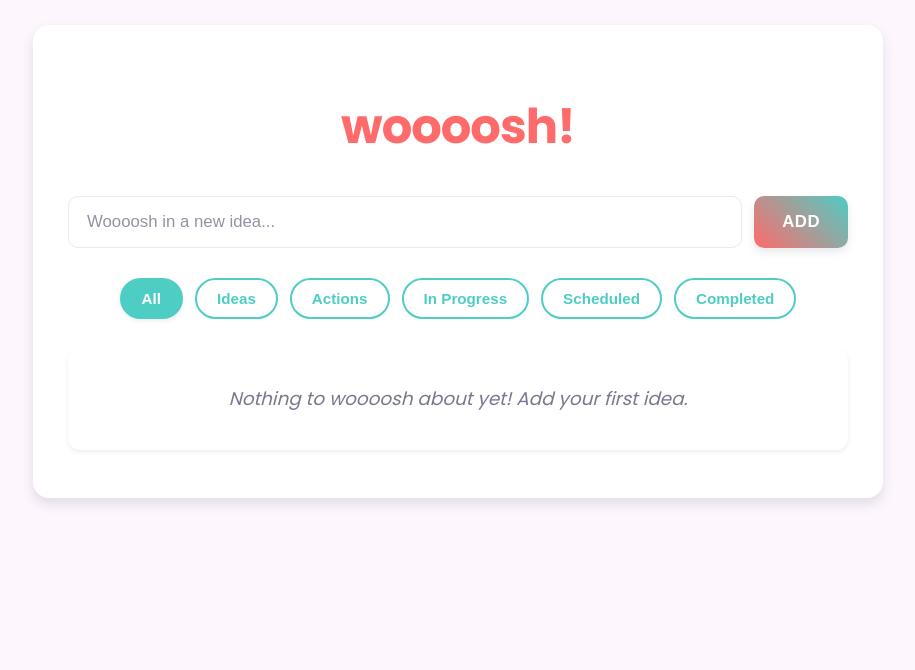
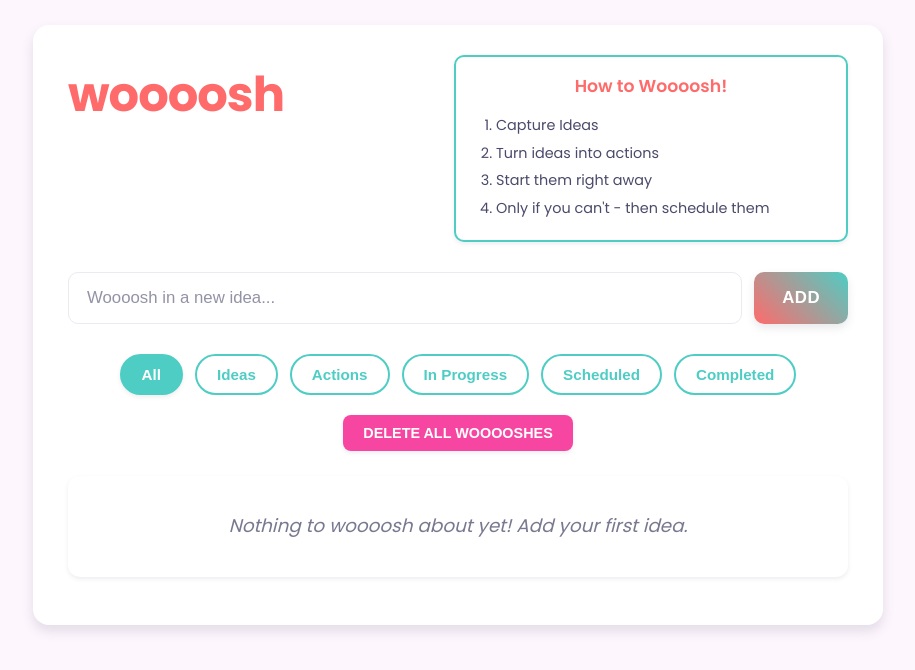
Before and after one commit to pranavbhatkhande/woooosh, a plain HTML site: page index.html in a window 1280 px wide. Shown: the whole page, without its empty margins (182-1097 px from the left). Drawn offline with Linux system fonts and the light colour scheme.

Commit message:
Update index.html
Description box added on how to use woooosh!

```diff
--- a/index.html
+++ b/index.html
@@ -5,33 +5,27 @@
     <meta name="viewport" content="width=device-width, initial-scale=1.0">
     <title>woooosh</title>
     <link href="https://fonts.googleapis.com/css2?family=Roboto:wght@400;500;700&family=Poppins:wght@400;500;600;700&display=swap" rel="stylesheet">
-    <link rel="manifest" href="manifest.json">
-   <style>
+    <link rel="manifest" href="./manifest.json">
+    <link rel="apple-touch-icon" href="./images/icon-192x192.png"> <style>
         :root {
-            /* Fun Color Palette */
-            --primary-bg: #FDF6FD; /* Very light lavender/pink */
+            /* Fun Color Palette (ensure these are defined) */
+            --primary-bg: #FDF6FD;
             --card-bg: #FFFFFF;
-            --primary-text: #4A4A6A; /* Dark, slightly desaturated purple */
-            --secondary-text: #787890; /* Lighter purple-grey */
-
-            --accent-main: #FF6B6B; /* Lively Coral */
-            --accent-main-hover: #FF4F4F; /* Darker Coral */
-
-            --accent-secondary: #4ECDC4; /* Bright Teal/Turquoise */
-            --accent-secondary-hover: #3AA9A1; /* Darker Teal */
-
+            --primary-text: #4A4A6A;
+            --secondary-text: #787890;
+            --accent-main: #FF6B6B;
+            --accent-main-hover: #FF4F4F;
+            --accent-secondary: #4ECDC4;
+            --accent-secondary-hover: #3AA9A1;
             --input-focus-border: var(--accent-main);
-            --danger-color: #F746A2; /* Bright Pink for danger */
+            --danger-color: #F746A2;
             --danger-hover: #D9006C;
-
-            /* Status Colors - Fun & Bright */
-            --status-idea: #FFD166;      /* Sunny Yellow */
-            --status-action: #06D6A0;    /* Bright Mint Green */
-            --status-inProgress: #118AB2;/* Strong Cerulean Blue */
-            --status-scheduled: #7F5AF0; /* Vibrant Violet */
-            --status-completed: #BFC0C0; /* Cool, light Grey */
-
-            --border-color: #EAEAF2; /* Light grey with a hint of purple */
+            --status-idea: #FFD166;
+            --status-action: #06D6A0;
+            --status-inProgress: #118AB2;
+            --status-scheduled: #7F5AF0;
+            --status-completed: #BFC0C0;
+            --border-color: #EAEAF2;
             --shadow-small: 0 2px 4px rgba(74,74,106,0.1);
             --shadow-medium: 0 4px 8px rgba(74,74,106,0.12);
             --shadow-large: 0 6px 12px rgba(74,74,106,0.15);
@@ -52,19 +46,75 @@
         .container {
             background-color: var(--card-bg);
             padding: 30px 35px;
-            border-radius: 16px; /* More rounded */
+            border-radius: 16px;
             box-shadow: var(--shadow-large);
             width: 100%;
-            max-width: 780px;
+            max-width: 780px; /* Or adjust if needed for new layout */
         }
 
-        h1 {
+        /* MODIFIED/NEW CSS for Header and How-to Box */
+        .header-area {
+            display: flex;
+            align-items: flex-start; /* Align items to the top */
+            justify-content: space-between;
+            gap: 20px;
+            margin-bottom: 30px;
+            flex-wrap: wrap; /* Allow wrapping */
+        }
+
+        .header-area h1 {
+            color: var(--accent-main);
+            margin-top: 0; /* Adjust if needed */
+            margin-bottom: 0; /* Remove bottom margin if header-area handles it */
+            font-weight: 700;
+            font-size: 3em;
+            letter-spacing: -1px;
+            flex-grow: 1; /* Allow title to take space */
+            min-width: 200px; /* Give title some minimum space */
+        }
+
+        .how-to-box {
+            border: 2px solid var(--accent-secondary);
+            border-radius: 10px;
+            padding: 15px 20px;
+            background-color: #fff;
+            flex-basis: 300px; /* Suggest a base width */
+            flex-grow: 1; /* Allow it to grow if space available */
+            max-width: 350px; /* But not too wide */
+            font-size: 0.9em;
+            box-shadow: var(--shadow-small);
+            color: var(--primary-text);
+        }
+
+        .how-to-box h3 {
+            margin-top: 0;
+            margin-bottom: 10px;
+            color: var(--accent-main);
+            font-size: 1.2em;
+            font-weight: 600;
             text-align: center;
-            color: var(--accent-main);
-            margin-bottom: 30px;
-            font-weight: 700;
-            font-size: 3em; /* Bigger and bolder */
-            letter-spacing: -1px;
+        }
+
+        .how-to-box ol {
+            padding-left: 20px;
+            margin-bottom: 0;
+        }
+
+        .how-to-box li {
+            margin-bottom: 6px;
+            line-height: 1.5;
+        }
+        /* END MODIFIED/NEW CSS */
+
+        /* ... (rest of your existing CSS: .input-area, .task-filters, #deleteAllButton, etc.) ... */
+        /* Ensure existing h1 styles are either removed or adjusted if they conflict with .header-area h1 */
+        h1 { /* This global h1 might need to be removed if .header-area h1 is specific enough */
+            /* text-align: center; */ /* Centering might look odd with side-by-side */
+            /* color: var(--accent-main); */
+            /* margin-bottom: 30px; */
+            /* font-weight: 700; */
+            /* font-size: 3em; */
+            /* letter-spacing: -1px; */
         }
 
         .input-area {
@@ -77,9 +127,8 @@
             flex-grow: 1;
             padding: 15px 18px;
             border: 1px solid var(--border-color);
-            border-radius: 10px; /* Rounded input */
+            border-radius: 10px;
             font-size: 1.05em;
-            transition: border-color 0.3s, box-shadow 0.3s;
         }
         .input-area input[type="text"]::placeholder {
             color: var(--secondary-text);
@@ -88,7 +137,7 @@
         .input-area input[type="text"]:focus {
             outline: none;
             border-color: var(--input-focus-border);
-            box-shadow: 0 0 0 3px rgba(255, 107, 107, 0.25); /* Coral focus ring */
+            box-shadow: 0 0 0 3px rgba(255, 107, 107, 0.25);
         }
 
         .input-area button {
@@ -112,7 +161,7 @@
         }
 
         .task-filters {
-            margin-bottom: 30px;
+            margin-bottom: 20px;
             display: flex;
             justify-content: center;
             flex-wrap: wrap;
@@ -124,7 +173,7 @@
             background-color: var(--card-bg);
             color: var(--accent-secondary);
             border: 2px solid var(--accent-secondary);
-            border-radius: 25px; /* Pill shape */
+            border-radius: 25px;
             cursor: pointer;
             font-size: 0.95em;
             font-weight: 600;
@@ -142,16 +191,34 @@
             box-shadow: var(--shadow-small);
         }
 
-        ul#taskList {
-            list-style-type: none;
-            padding: 0;
+        #deleteAllButton {
+            display: block;
+            margin: 15px auto 25px auto;
+            padding: 10px 20px;
+            background-color: var(--danger-color);
+            color: white;
+            border: none;
+            border-radius: 8px;
+            cursor: pointer;
+            font-size: 0.9em;
+            font-weight: 600;
+            text-transform: uppercase;
+            box-shadow: var(--shadow-small);
+            transition: background-color 0.3s, transform 0.2s;
         }
+
+        #deleteAllButton:hover {
+            background-color: var(--danger-hover);
+            transform: translateY(-2px);
+            box-shadow: var(--shadow-medium);
+        }
+
+        ul#taskList { list-style-type: none; padding: 0; }
 
         li.task-item {
             background-color: var(--card-bg);
             padding: 20px 22px;
-            border-left: 5px solid; /* Status indicator border */
-            border-color: var(--border-color); /* Default before status specific */
+            border-left: 5px solid var(--border-color);
             border-radius: 10px;
             margin-bottom: 18px;
             display: flex;
@@ -164,7 +231,6 @@
             box-shadow: var(--shadow-large);
             transform: translateY(-2px);
         }
-        /* Specific border colors for task items based on status */
         li.task-item.status-idea { border-left-color: var(--status-idea); }
         li.task-item.status-action { border-left-color: var(--status-action); }
         li.task-item.status-inProgress { border-left-color: var(--status-inProgress); }
@@ -180,7 +246,7 @@
 
         .task-text {
             flex-grow: 1;
-            font-size: 1.1em; /* Slightly larger task text */
+            font-size: 1.1em;
             color: var(--primary-text);
             word-break: break-word;
             line-height: 1.55;
@@ -210,7 +276,7 @@
             letter-spacing: 0.5px;
         }
 
-        .status-idea { background-color: var(--status-idea); color: #503E00; } /* Darker text for yellow */
+        .status-idea { background-color: var(--status-idea); color: #503E00; }
         .status-action { background-color: var(--status-action); }
         .status-inProgress { background-color: var(--status-inProgress); }
         .status-scheduled { background-color: var(--status-scheduled); }
@@ -229,7 +295,7 @@
         .task-actions button {
             padding: 9px 16px;
             border: none;
-            border-radius: 8px; /* Softer buttons */
+            border-radius: 8px;
             cursor: pointer;
             font-size: 0.9em;
             font-weight: 600;
@@ -245,9 +311,9 @@
             box-shadow: var(--shadow-medium);
         }
 
-        .task-actions .btn-edit { background-color: #FFAB00; /* Vivid Amber */ }
-        .task-actions .btn-save { background-color: #00C853; /* Vivid Green */ }
-        .task-actions .btn-actionize { background-color: #2979FF; /* Vivid Blue */ }
+        .task-actions .btn-edit { background-color: #FFAB00; }
+        .task-actions .btn-save { background-color: #00C853; }
+        .task-actions .btn-actionize { background-color: #2979FF; }
         .task-actions .btn-start { background-color: var(--status-inProgress); }
         .task-actions .btn-schedule { background-color: var(--status-scheduled); }
         .task-actions .btn-complete { background-color: var(--accent-secondary); }
@@ -268,7 +334,7 @@
             margin-top: 12px;
             align-items: center;
             padding: 12px;
-            background-color: #FDF6FD; /* Match primary bg or slightly different */
+            background-color: #FDF6FD;
             border-radius: 8px;
         }
         .schedule-input-area input[type="datetime-local"] {
@@ -293,7 +359,7 @@
             cursor: pointer;
             transition: background-color 0.2s, transform 0.2s;
         }
-        .schedule-input-area button:last-of-type { /* Cancel button */
+        .schedule-input-area button:last-of-type {
             background-color: var(--secondary-text);
         }
         .schedule-input-area button:hover {
@@ -312,13 +378,40 @@
             box-shadow: var(--shadow-small);
         }
 
+         /* Responsive adjustment for header on smaller screens */
+        @media (max-width: 700px) { /* Adjust breakpoint as needed */
+            .header-area {
+                flex-direction: column; /* Stack title and how-to box */
+                align-items: center; /* Center items when stacked */
+            }
+            .header-area h1 {
+                text-align: center; /* Center title text */
+                width: 100%; /* Make title take full width */
+                margin-bottom: 15px; /* Add space below title when stacked */
+            }
+            .how-to-box {
+                max-width: 90%; /* Allow box to be wider on small screens */
+                flex-basis: auto; /* Reset flex-basis */
+            }
+        }
     </style>
 </head>
 <body>
 
     <div class="container">
-        <h1>woooosh!</h1>
 
+        <div class="header-area">
+            <h1>woooosh</h1>
+            <div class="how-to-box">
+                <h3>How to Woooosh!</h3>
+                <ol>
+                    <li>Capture Ideas</li>
+                    <li>Turn ideas into actions</li>
+                    <li>Start them right away</li>
+                    <li>Only if you can't - then schedule them</li>
+                </ol>
+            </div>
+        </div>
         <div class="input-area">
             <input type="text" id="taskInput" placeholder="Woooosh in a new idea...">
             <button onclick="addTask()">Add</button>
@@ -333,12 +426,17 @@
             <button id="filterCompleted" onclick="setFilter('completed')">Completed</button>
         </div>
 
+        <button id="deleteAllButton" onclick="deleteAllTasks()">Delete All Wooooshes</button>
+
         <ul id="taskList">
             </ul>
          <p id="noTasksMessage" class="no-tasks" style="display: none;">Nothing to woooosh about yet!</p>
     </div>
 
     <script>
+        // ... (Your existing JavaScript code: tasks array, functions like addTask, deleteTask, deleteAllTasks, renderTasks, etc. remains the same) ...
+        // Ensure all your JS functions are included here. I'm not repeating them for brevity.
+        // For example:
         let tasks = [];
         let currentFilter = 'all';
 
@@ -398,14 +496,25 @@
             }
         }
 
+        function deleteAllTasks() {
+            if (tasks.length === 0) {
+                alert("There are no wooooshes to delete!");
+                return;
+            }
+            if (confirm("Are you sure you want to delete ALL wooooshes? This action cannot be undone.")) {
+                tasks = [];
+                saveAndRender();
+            }
+        }
+
         function toggleEdit(id) {
             tasks.forEach(t => { if (t.id !== id) t.isEditing = false; t.isScheduling = false; });
             const task = tasks.find(t => t.id === id);
             if (task) {
                 task.isEditing = !task.isEditing;
                 saveAndRender();
-                 if (task.isEditing) { // If entering edit mode, focus the input
-                    setTimeout(() => { // Timeout ensures element is in DOM and visible
+                 if (task.isEditing) {
+                    setTimeout(() => {
                         const editInput = document.querySelector(`.task-item[data-id='${id}'] .task-text.editing`);
                         if(editInput) editInput.focus();
                     }, 0);
@@ -486,18 +595,18 @@
                 return new Date(b.created) - new Date(a.created);
             });
 
-            if (filteredTasks.length === 0) {
-                let message = "No wooooshes in this view. Try a different filter or add a new woooosh!";
-                if (currentFilter === 'all' && tasks.length === 0) {
-                    message = "Nothing to woooosh about yet! Add your first idea.";
-                }
-                noTasksMessage.textContent = message;
+            if (tasks.length === 0) {
+                 noTasksMessage.textContent = "Nothing to woooosh about yet! Add your first idea.";
                  noTasksMessage.style.display = 'block';
                  taskList.style.display = 'none';
-                return;
-            }
+            } else if (filteredTasks.length === 0 && tasks.length > 0) {
+                 noTasksMessage.textContent = "No wooooshes in this view. Try a different filter!";
+                 noTasksMessage.style.display = 'block';
+                 taskList.style.display = 'none';
+            } else {
                 noTasksMessage.style.display = 'none';
                 taskList.style.display = 'block';
+            }
 
 
             filteredTasks.forEach(task => {
@@ -595,11 +704,11 @@
             if (initialFilterButton) initialFilterButton.classList.add('active');
             renderTasks();
         });
-    </script>
-    <script>
-    if ('serviceWorker' in navigator) {
+
+        // Service Worker registration script (ensure this is present if it's a PWA)
+        if ('serviceWorker' in navigator && window.location.protocol === 'https:') { // Only register SW on HTTPS
             window.addEventListener('load', () => {
-        navigator.serviceWorker.register('./sw.js') // Path to your service worker file
+              navigator.serviceWorker.register('./sw.js')
                 .then(registration => {
                   console.log('woooosh ServiceWorker registration successful, scope: ', registration.scope);
                 })
@@ -609,5 +718,6 @@
             });
         }
     </script>
+
 </body>
 </html>
```
Lines whose indentation alone changed are shown as unchanged.
